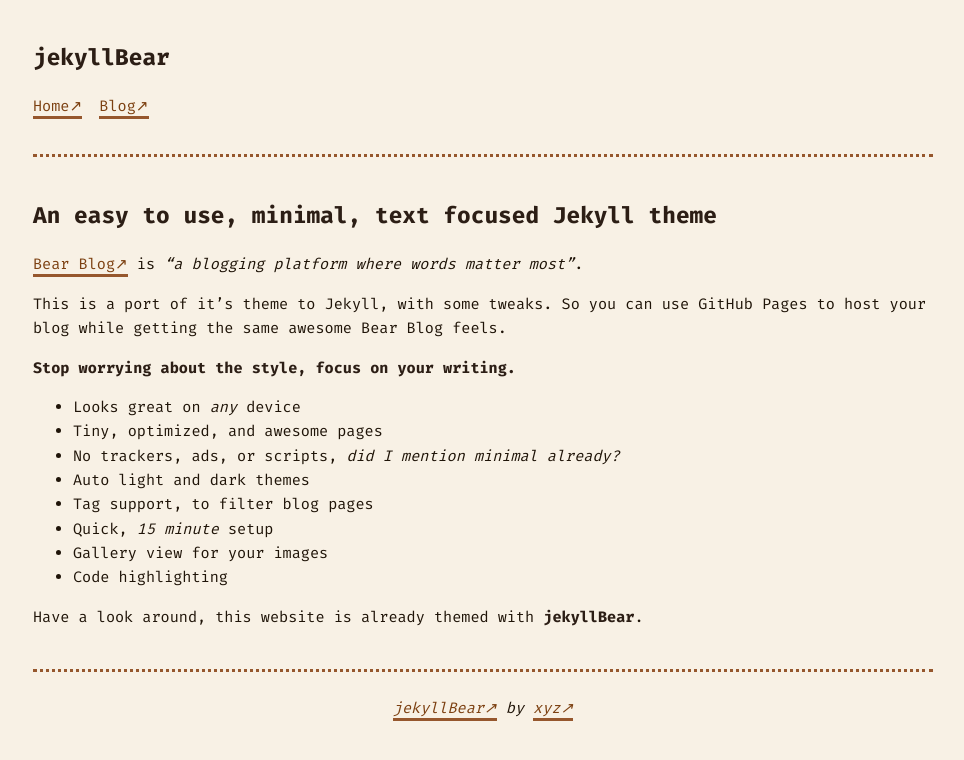
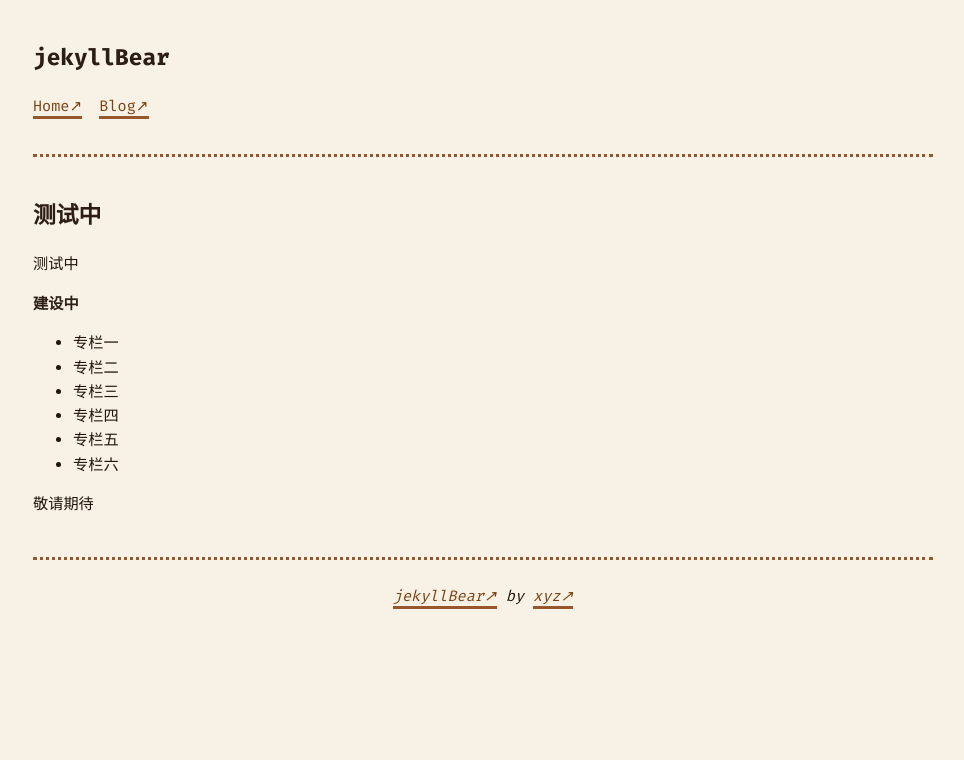
Before and after one commit to samshichuang/samshichuang.github.io, a Jekyll site: the page built from index.md, in a window 1280 px wide. Shown: the top 760 px of the page, without its empty margins (157-1121 px from the left). Built offline with Jekyll 4.4.1, drawn with Linux system fonts in a browser that asks for light colours.

Commit message:
Update index.md

```diff
--- a/index.md
+++ b/index.md
@@ -1,24 +1,19 @@
 ---
 layout: default
-title: Hello
+title: 主页
 ---
 
+## 测试中
 
-## An easy to use, minimal, text focused Jekyll theme
+测试中
 
-[Bear Blog](https://bearblog.dev/) is *"a blogging platform where words matter most"*.
+**建设中**
 
-This is a port of it's theme to Jekyll, with some tweaks. So you can use GitHub Pages to host your blog while getting the same awesome Bear Blog feels.
+- 专栏一
+- 专栏二
+- 专栏三
+- 专栏四
+- 专栏五
+- 专栏六
 
-**Stop worrying about the style, focus on your writing.**
-
-- Looks great on *any* device
-- Tiny, optimized, and awesome pages
-- No trackers, ads, or scripts, *did I mention minimal already?*
-- Auto light and dark themes
-- Tag support, to filter blog pages
-- Quick, *15 minute* setup
-- Gallery view for your images
-- Code highlighting
-
-Have a look around, this website is already themed with **jekyllBear**.
+敬请期待
```
